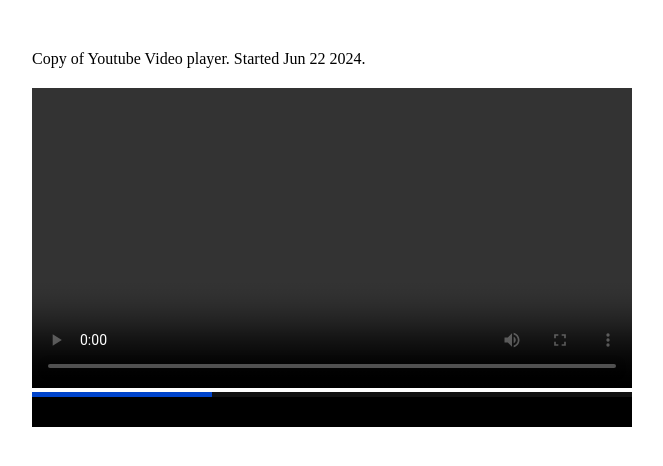
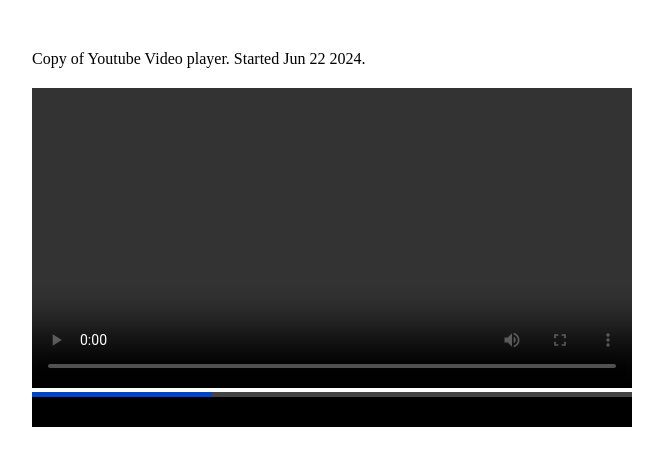
Before and after one commit to lukeclarksfo/youtube, a plain HTML site: page index.html in a window 1280 px wide. Shown: the whole page, without its empty margins (224-887 px from the left). Drawn offline with Linux system fonts and the light colour scheme.

Commit message:
Update style.css

```diff
--- a/style.css
+++ b/style.css
@@ -22,7 +22,7 @@ body
 {
   width: 100%;
   height: 5px;
-  background: #111;
+  background: #444;
 }
 #progress
 {
```
